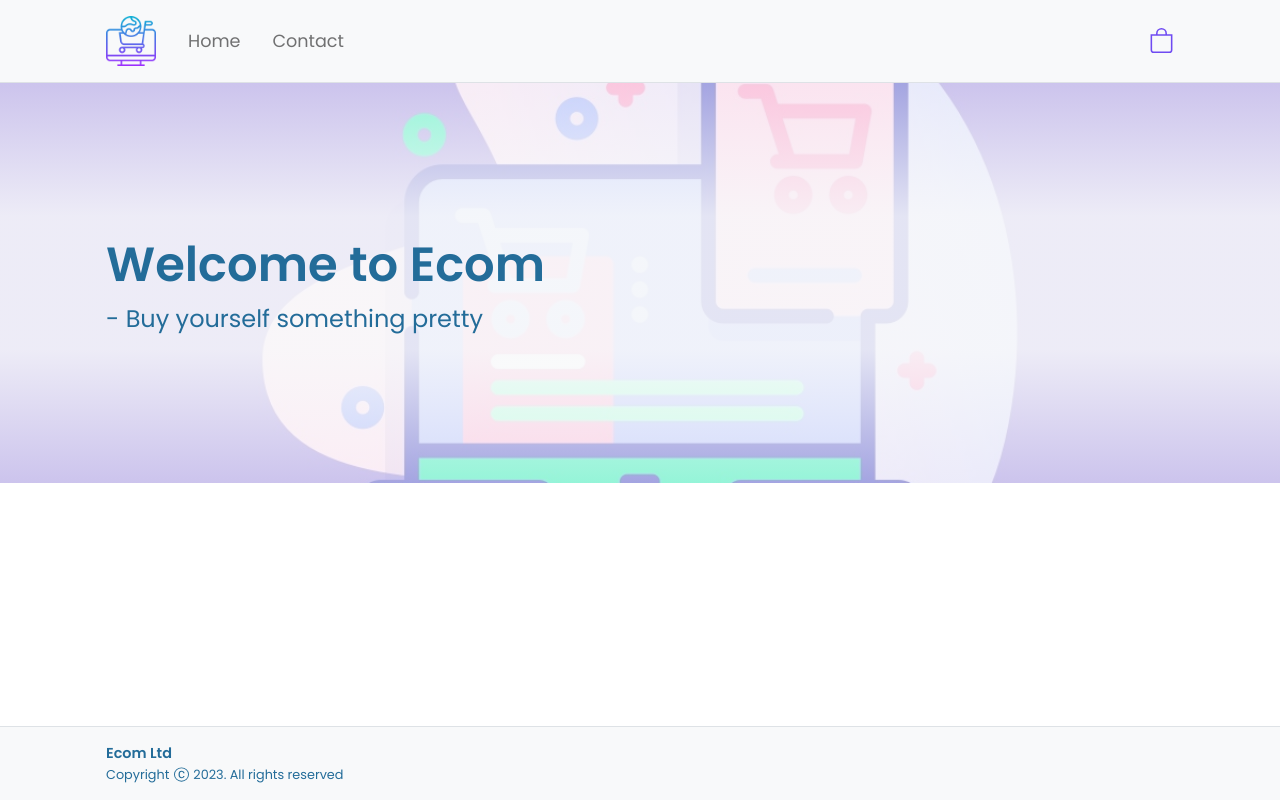
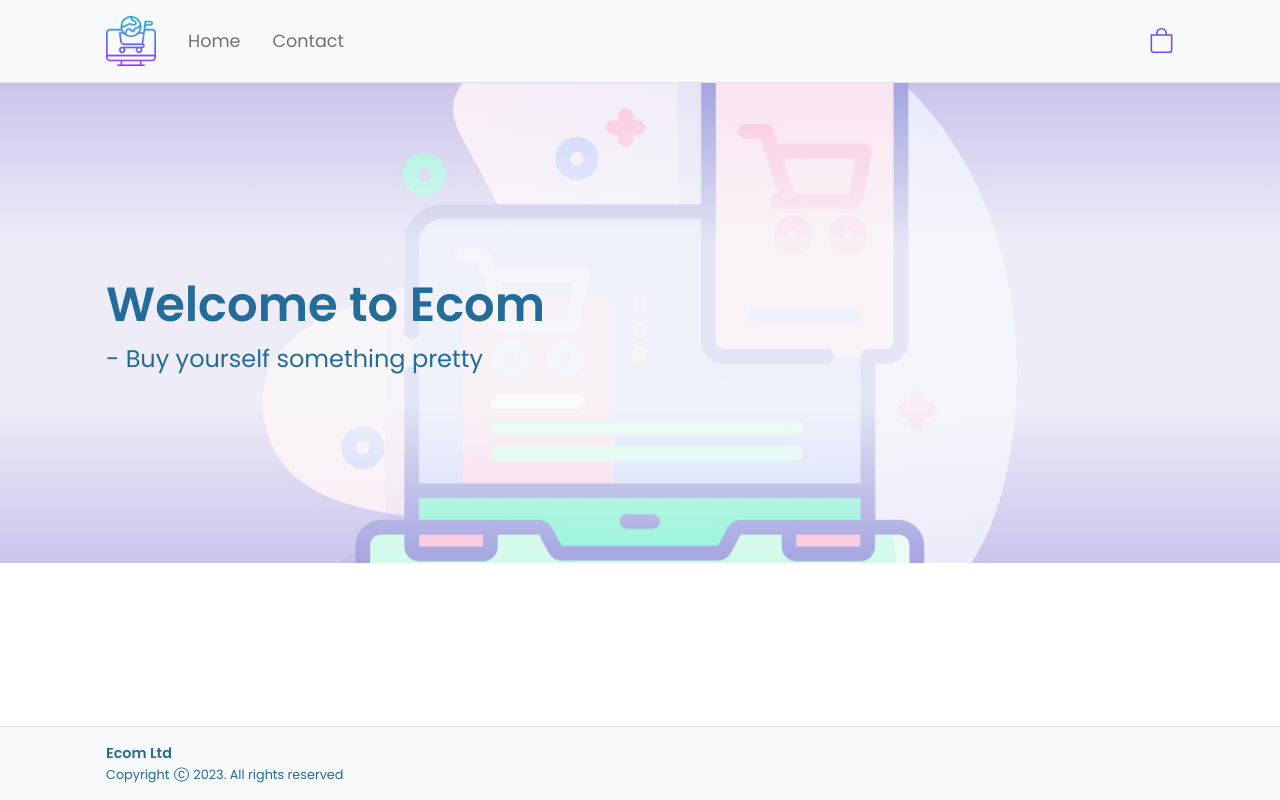
Before and after one commit to olee2/ecom, a React (Create React App) app: page / in a window 1280 px wide. Built offline with nearby package versions, Linux system fonts and the light colour scheme; no server answers.

Commit message:
Removing max height on hero

```diff
--- a/src/components/hero/hero.scss
+++ b/src/components/hero/hero.scss
@@ -11,7 +11,6 @@
   background-position: center;
   background-size: cover;
   height: 30rem;
-  max-height: 50vh;
   color: $blue;
   display: flex;
   flex-direction: column;
```
